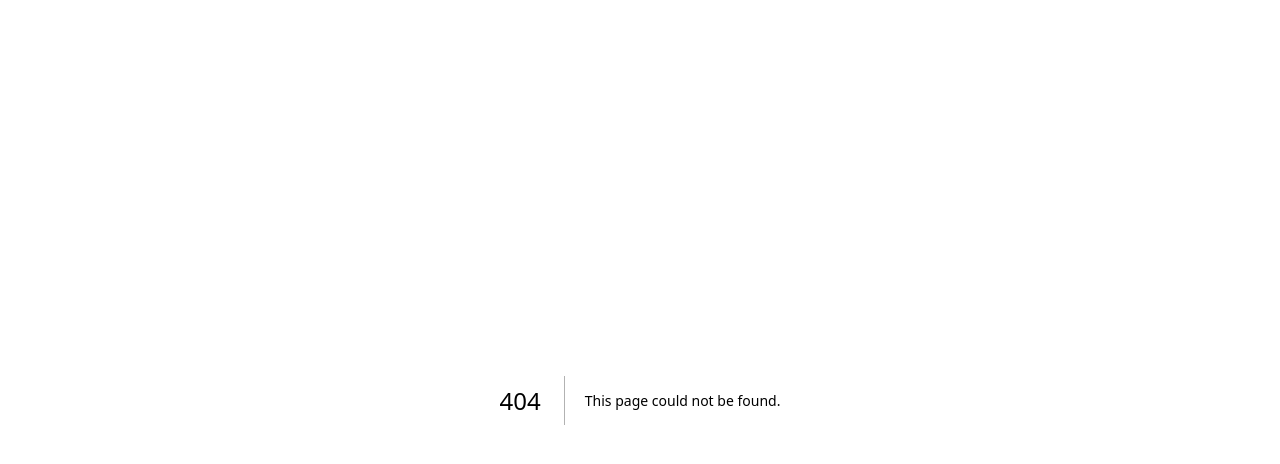
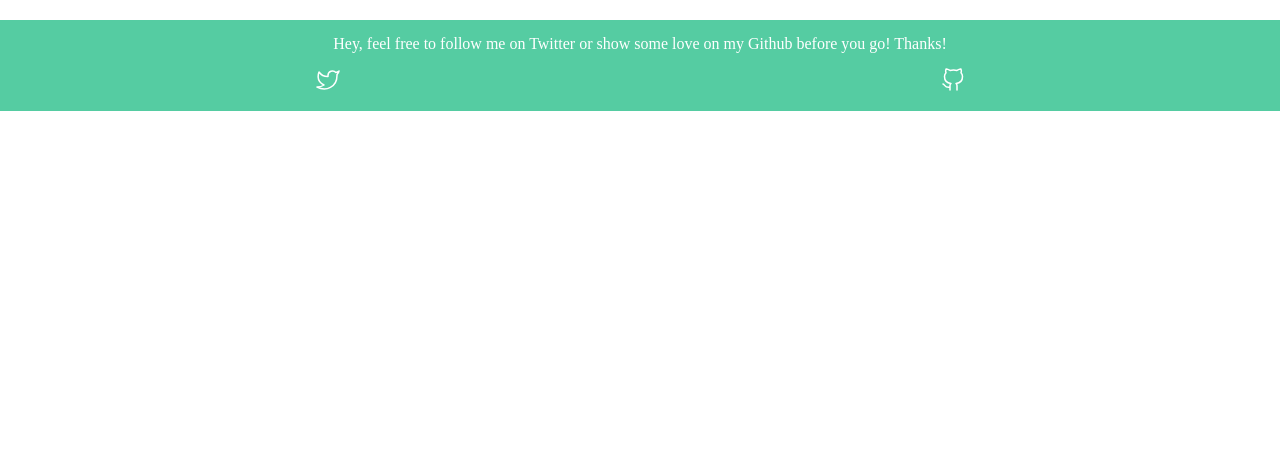
Before and after one commit to DavidGarciaManzana/fifaportfolio, a Next.js app: page /GoodbyeBar/GoodbyeBar in a window 1280 px wide. Before the commit this address had no page. Shown: the top 464 px of the page. Built offline with nearby package versions, Linux system fonts and the light colour scheme.

Commit message:
Footer added

```diff
--- a/src/pages/Footer/Footer.js
+++ b/src/pages/Footer/Footer.js
@@ -1,10 +1,11 @@
 import React from 'react'
+import styles from '@/pages/Footer/Footer.module.css'
 
 function Footer (){
     return (
         <>
-            <footer>
-                <h1>Footer</h1>
+            <footer className={styles.footerContainer}>
+                <p>Inspired by <a href={'https://futbin.com'}>FUTBIN</a></p>
             </footer>
         </>
     )
--- /dev/null
+++ b/src/pages/GoodbyeBar/GoodbyeBar.js
@@ -0,0 +1,24 @@
+import React from 'react'
+import styles from '@/pages/GoodbyeBar/GoodbyeBar.module.css'
+import {GitHub, Twitter} from 'react-feather'
+
+function GoodbyeBar() {
+    return (
+        <div className={styles.goodbyeContainer}>
+            <p>
+                Hey, feel free to follow me on Twitter or show some love on my Github before you go! Thanks!
+            </p>
+            <div className={styles.iconContainer}>
+                <a href='https://twitter.com/DavidGarciaMa1' target="_blank">
+                    <Twitter strokeWidth={1.5} color={'white'}/>
+                </a>
+                <a href='https://github.com/DavidGarciaManzana' target="_blank">
+                    <GitHub strokeWidth={1.5} color={'white'}/>
+                </a>
+
+            </div>
+        </div>
+    );
+}
+
+export default GoodbyeBar
--- /dev/null
+++ b/src/pages/GoodbyeBar/GoodbyeBar.module.css
@@ -0,0 +1,25 @@
+.goodbyeContainer {
+    margin-top: 20px;
+
+    width: 100%;
+    padding: 15px;
+    background-color: #55cca2;
+
+}
+
+.goodbyeContainer p {
+    text-align: center;
+    color: #fff;
+}
+
+.iconContainer {
+    margin-top: 15px;
+    display: flex;
+    justify-content: space-around;
+}
+
+.description a {
+    flex: 1;
+    display: flex;
+    justify-content: center;
+}
--- a/src/pages/Main/Main.js
+++ b/src/pages/Main/Main.js
@@ -6,6 +6,7 @@ import ContactBar from "@/pages/ContactBar/ContactBar"
 import ChartBar from "@/pages/ChartBar/ChartBar"
 import AboutMe from "@/pages/AboutMe/AboutMe";
 import Comments from "@/pages/Comments/Comments";
+import GoodbyeBar from "@/pages/GoodbyeBar/GoodbyeBar";
 
 
 function Main() {
@@ -20,7 +21,7 @@ function Main() {
                 <ChartBar/>
                 <AboutMe/>
                 <Comments/>
-
+                <GoodbyeBar/>
             </main>
         </>
     )
--- a/src/pages/TopBar/TopBar.js
+++ b/src/pages/TopBar/TopBar.js
@@ -1,7 +1,7 @@
 import React from "react"
 import styles from '@/pages/TopBar/TopBar.module.css'
 import Button from "@/pages/Button/Button"
-import {Twitter, GitHub} from "react-feather";
+import {Twitter, GitHub, Linkedin} from "react-feather";
 
 function TopBar() {
     return (
@@ -13,8 +13,8 @@ function TopBar() {
             </Button>
             <h1 className={styles.title}>David García</h1>
             <Button className={styles.rightButton}>
-                <a href='https://twitter.com/DavidGarciaMa1' target="_blank">
-                    <Twitter/>
+                <a href='https://www.linkedin.com/in/davidgarciaman/' target="_blank">
+                    <Linkedin/>
                 </a>
             </Button>
         </header>
```
Also changed, not shown: src/pages/Comments/Comments.js (+6 -5 lines), src/pages/ContactBar/ContactBar.js (+11 -12 lines), src/pages/Footer/Footer.module.css (+9 -0 lines).
